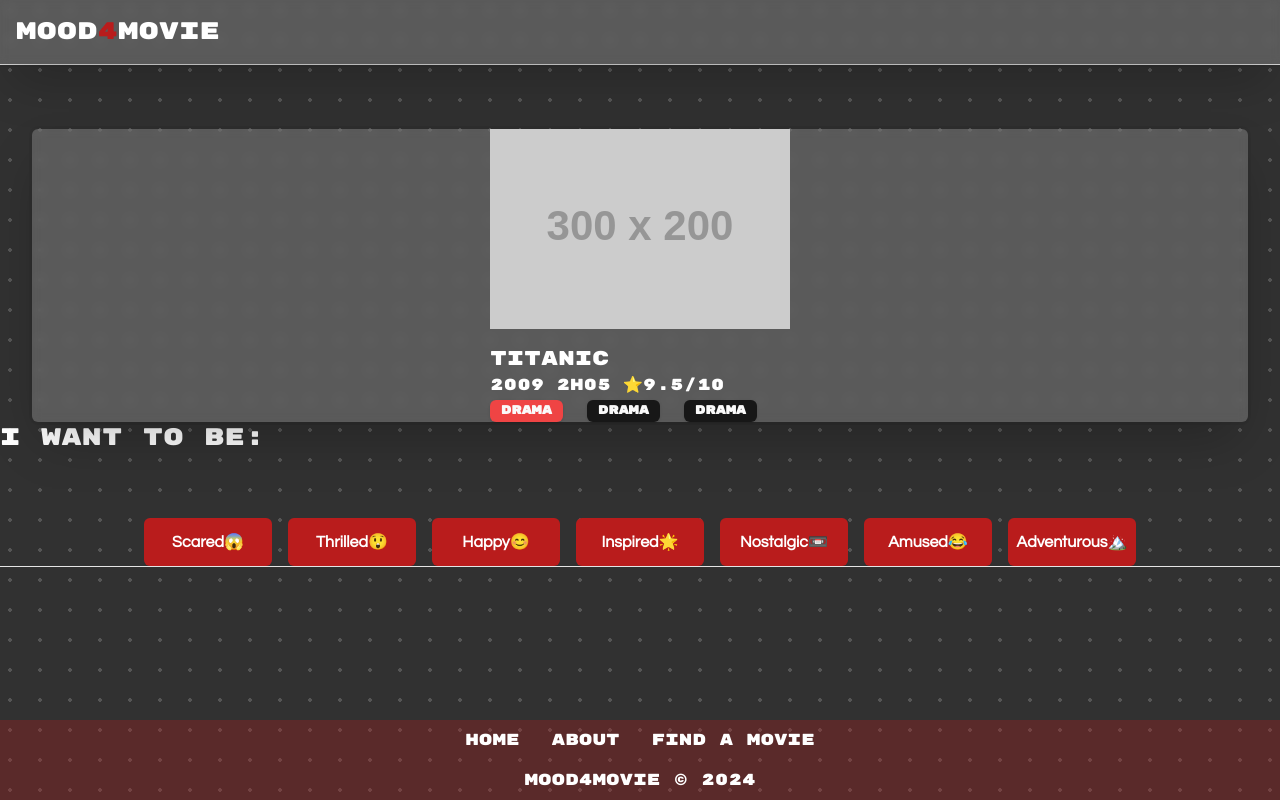
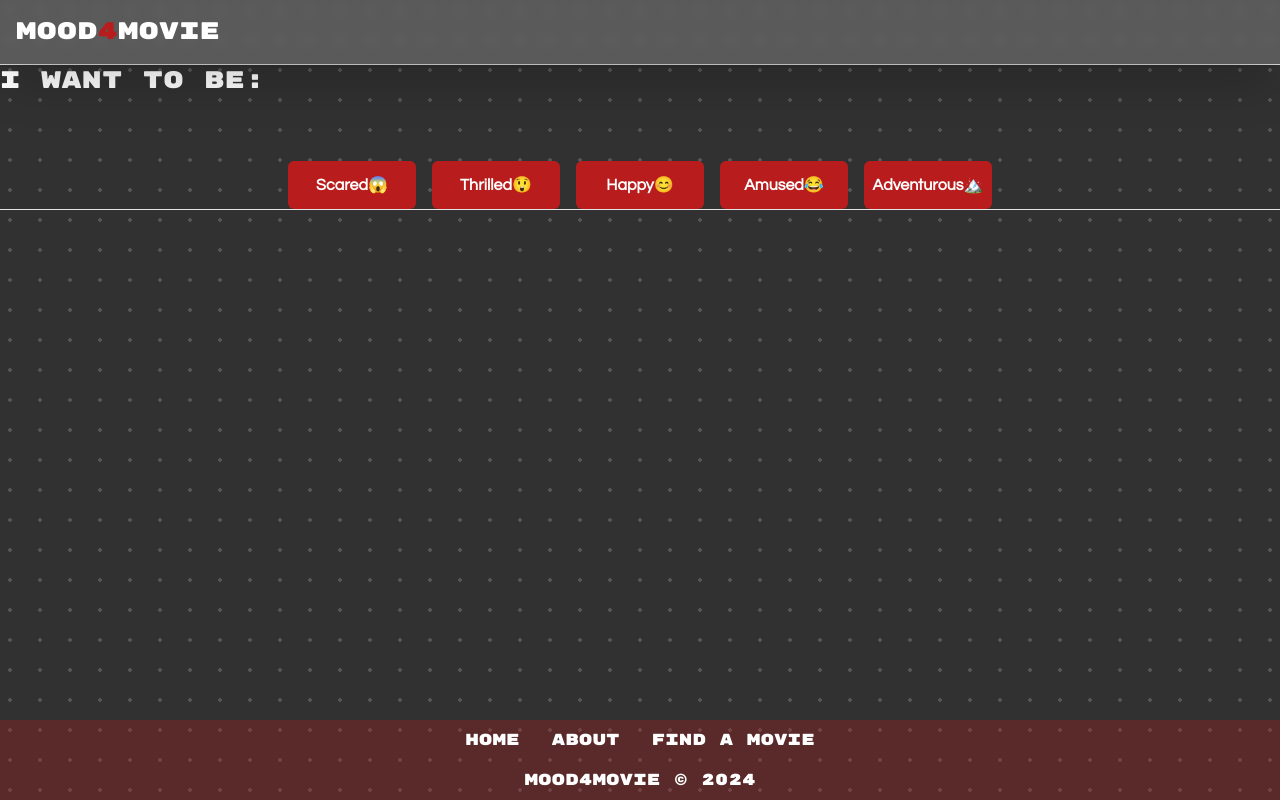
Before and after one commit to yossef-assouline/mood4movie, a Next.js app: page /mood-picker in a window 1280 px wide. Built offline with nearby package versions, Linux system fonts and the light colour scheme; a web font is replaced by a local one.

Commit message:
created components to handle user pick & implemented zustand & fetching data functions

```diff
--- /dev/null
+++ b/app/about/page.jsx
@@ -0,0 +1,13 @@
+"use client"
+import ShaderGr  from "../../components/ui/ShaderGr"
+
+
+export default function page() {
+  return (
+    <>
+    <div>
+
+    </div>
+    </>
+  )
+}
--- a/app/globals.css
+++ b/app/globals.css
@@ -46,6 +46,17 @@
       background-size: 30px 30px;
       background-position: -5px -5px
     }
+    .youtube-wrapper{
+      padding-top: 56.25%;
+
+    }
+    .youtube-embed{
+      position: absolute;
+      left: 0;
+      bottom: 0;
+      width: 100%;
+      height: 100%;
+    }
     .dark {
       --background: 0 0% 3.9%;
       --foreground: 0 0% 98%;
--- a/app/mood-picker/page.jsx
+++ b/app/mood-picker/page.jsx
@@ -2,9 +2,14 @@
 import { Footer } from '@/components/ui/Footer'
 import Navbar from '@/components/ui/NavBar'
 import React from 'react'
+import { useStore } from "../../state/state.store";
 import { Picker } from '@/components/ui/Picker'
 import { MovieInfo } from '@/components/ui/MovieInfo'
+import {fetchMovie} from "../../lib/movieUtils"
 export const MoodPicker = () => {
+
+
+
   return (
     <>
     <Navbar/>
--- a/components/ui/MovieInfo.jsx
+++ b/components/ui/MovieInfo.jsx
@@ -1,39 +1,59 @@
-import React from "react";
+import React, { useState } from "react";
 import { Badge } from "./badge";
+import { useStore } from "../../state/state.store";
+import { useEffect } from "react";
+import Image from "next/image";
 export const MovieInfo = () => {
-  return (
+
+  const movie_id = useStore((state) => (state.movie_id))
+  const moodSelected = useStore((state) => state.moodSelected);
+  const movies = useStore((state) => state.movies);
+  const randomMovie = useStore((state) => (state.randomMovie))
+
+  // useEffect(() => {
+  //   console.log(randomMovie)
+  // },[randomMovie])
+  return moodSelected ? (
     <div className="flex max-sm:justify-center  items-center flex-col bg-white/20 ml-8 mr-8 mt-16 max-sm:h-96 rounded-md ring ring-black/5 shadow-2xl backdrop-blur-sm">
-      <div className=" border-white w-3/3">
-        <img
-          src="https://placehold.co/300x200"
-          className="flex"
+      <div className="max-sm:w-5/6 flex flex-col items-center">
+        <div className="youtube-wrapper overflow-hidden w-full shadow-[0_1px_30px_rgba(185,28,28)] relative">
+          <iframe
+            className="youtube-embed rounded-md "
+            src={randomMovie.trailer}
+            frameborder="0"
+            allow="autoplay; encrypted-media"
+            allowfullscreen
+          ></iframe>
+        </div>
+
+        {/* <Image
+          src={`${baseUrl}${movies[1].poster_path}`}
+          className="w-4/12 rounded-md"
+          width={300}
+          height={200}
           alt=""
-        />
-        <h1 className="text-left mt-4 text-white text-xl">Titanic</h1>
+        /> */}
+
+        <h1 className="max-sm:text-center mt-4 text-white text-xl">
+          {randomMovie.title}
+        </h1>
         <ul className="flex gap-3 text-white">
-          <li>2009</li>
+          <li>{randomMovie.release_date}</li>
           <li>2h05</li>
-          <li>⭐9.5/10</li>
+
+          <li>{randomMovie.review}</li>
         </ul>
-        <ul className="flex flex-wrap gap-6">
-          <li>
-            <Badge variant="destructive">Drama</Badge>
-          </li>
-          <li>
-            <Badge>Drama</Badge>
-          </li>
-          <li>
-            <Badge>Drama</Badge>
-          </li>
-
-
-
-
-
-
+        <ul className="flex flex-wrap gap-2 justify-center">
+          {movie_id.map((id_name) => (
+            <li>
+            <Badge variant="destructive">{id_name}</Badge>
+            </li>
+          ))}
 
         </ul>
       </div>
     </div>
+  ) : (
+    ""
   );
 };
--- a/components/ui/NavBar.jsx
+++ b/components/ui/NavBar.jsx
@@ -47,7 +47,7 @@ export default function Navbar() {
             <li
               className={`text-3xl relative after:bg-red-700 h-20 after:absolute after:h-1 after:w-0 after:bottom-0 flex items-center justify-start after:left-0 hover:after:w-full after:transition-all after:duration-300 `}
             >
-              <Link href="/" className="h-10 ml-4 tracking-tighter">
+              <Link href="/about" className="h-10 ml-4 tracking-tighter">
                 About
               </Link>
             </li>
--- a/components/ui/Picker.jsx
+++ b/components/ui/Picker.jsx
@@ -1,15 +1,25 @@
-import React from "react";
-
+import React, { useEffect , useState } from "react";
+import { useStore } from "../../state/state.store";
+import { fetchMovie,convertId } from "@/lib/movieUtils";
 export const Picker = () => {
   const categories = [
-    { name: "Scared😱" },
-    { name: "Thrilled😲" },
-    { name: "Happy😊" },
-    { name: "Inspired🌟" },
-    { name: "Nostalgic📼" },
-    { name: "Amused😂" },
-    { name: "Adventurous🏔️" },
+    { name: "Scared😱" ,id:'27' },
+    { name: "Thrilled😲" ,id:'53' },
+    { name: "Happy😊" ,id:'35'},
+    { name: "Amused😂", id:'10751'},
+    { name: "Adventurous🏔️",id:'12'},
+
   ];
+
+  const setMoodSelected = useStore((state) => (state.setMoodSelected))
+  const movies = useStore((state) => (state.movies))
+
+
+
+
+
+
+
   return (
     <>
       <div className="max-sm:flex max-sm:flex-col items-center  max-sm:mt-8 max-sm:min-h-screen">
@@ -17,6 +27,11 @@ export const Picker = () => {
         <div className="flex flex-wrap gap-4 justify-center ">
           {categories.map((categorie) => (
             <button
+              key={categorie.name}
+              onClick={()=>{setMoodSelected(categorie.name)
+                fetchMovie(categorie.id)
+
+              }}
               href="/mood-picker"
               className="overflow-hidden flex justify-center items-center mt-16 font-questrial w-32  h-12 bg-red-700 text-white border-none rounded-md text-l font-bold cursor-pointer relative z-10 group"
             >
--- a/components/ui/badge.jsx
+++ b/components/ui/badge.jsx
@@ -13,7 +13,7 @@ const badgeVariants = cva(
         secondary:
           "border-transparent bg-secondary text-secondary-foreground hover:bg-secondary/80",
         destructive:
-          "border-transparent bg-destructive text-destructive-foreground shadow hover:bg-destructive/80",
+          "border-white bg-destructive text-destructive-foreground shadow hover:bg-destructive/80",
         outline: "text-foreground",
       },
     },
--- /dev/null
+++ b/lib/movieUtils.js
@@ -0,0 +1,83 @@
+
+"use client"
+import React from "react";
+import { useState } from "react";
+import { useStore } from "../state/state.store";
+
+export const fetchMovie = async (genreId) => {
+  const setMovies = useStore.getState().setMovies
+  const movies = useStore.getState().movies
+  const baseUrl = 'https://api.themoviedb.org/3';
+  const apiKey = '8c2d0c3c9654a741238fa24bb955a6b4'
+  const endpoint = `${baseUrl}/discover/movie?api_key=${apiKey}&with_genres=${genreId}&sort_by=popularity.desc`
+
+  const response = await fetch(endpoint);
+
+  if (!response.ok) {
+    throw new Error(`HTTP error! status: ${response.status}`);
+  }
+
+  const data = await response.json();
+  setMovies( data.results )
+  convertId(movies[1]?.genre_ids)
+  fetchTrailer(movies[1]?.id)
+}
+
+
+export const fetchTrailer = async (movieId) => {
+
+  const baseUrl = 'https://api.themoviedb.org/3/movie/';
+  const apiKey = '8c2d0c3c9654a741238fa24bb955a6b4'
+  const endpoint = `${baseUrl}${movieId}/videos?api_key=${apiKey}`
+  const response = await fetch(endpoint);
+
+  if (!response.ok) {
+    throw new Error(`HTTP error! status: ${response.status}`);
+  }
+  const data = await response.json();
+  if (data.results && data.results.length > 0) {
+    const trailer = data.results.find(video => video.type === 'Trailer' && video.site === 'YouTube');
+    if (trailer) {
+      useStore.getState().setRandomMovie(trailer.key)
+    } else {
+        console.log('Trailer not found');
+    }
+
+
+
+}}
+
+
+export const convertId = (id_array) => {
+  const convertedId = []
+  const imtdb_categories = useStore.getState().imtdb_categories;
+  if(Array.isArray(id_array)){
+    id_array.forEach((id)=>{
+      if(convertedId.length > 3){
+        return
+      }
+      convertedId.push(imtdb_categories[id])
+      })
+  }
+  else {
+    throw new Error("NOT AN ARRAY")
+  }
+    useStore.setState((state)=>({movie_id:convertedId.slice(0,3)}))
+    createMovie()
+}
+
+export const createMovie = () => {
+  const movies = useStore.getState().movies
+  const movie_id = useStore.getState().movie_id
+
+
+  const movie = {
+    id : movies[1]?.id,
+    title : movies[1]?.title,
+    release_date : movies[1]?.release_date.slice(0, 4),
+    review : `⭐${movies[1]?.vote_average}/10`,
+    tags : movie_id,
+
+  }
+  useStore.setState((state)=>({randomMovie : movie}))
+}
--- a/next.config.mjs
+++ b/next.config.mjs
@@ -1,4 +1,19 @@
 /** @type {import('next').NextConfig} */
-const nextConfig = {};
+const nextConfig = {
+    images: {
+        remotePatterns: [
+          {
+            protocol: 'https',
+            hostname: 'image.tmdb.org',
+            port: '',
+            pathname: '/t/p/**/**',
+          },
+        ],
+      },
+
+
+
+
+}
 
 export default nextConfig;
--- /dev/null
+++ b/state/state.store.js
@@ -0,0 +1,41 @@
+import {create} from "zustand";
+
+export const useStore = create((set) => ({
+    moodSelected : false,
+    setMoodSelected: (value) => set({ moodSelected : value}),
+    movies : [],
+    imtdb_categories:{
+        28: "Action",
+        12: "Adventure",
+        16: "Animation",
+        35: "Comedy",
+        80: "Crime",
+        99: "Documentary",
+        18: "Drama",
+        10751: "Family",
+        14: "Fantasy",
+        36: "History",
+        27: "Horror",
+        10402: "Music",
+        9648: "Mystery",
+        10749: "Romance",
+        878: "Sci-fi",
+        10770: "TV Movie",
+        53: "Thriller",
+        10752: "War",
+        37: "Western"
+      },
+    setMovies: (movies) => set({ movies }),
+    movie_id:[],
+    setId: (ids) => set({ ids }),
+    randomMovie:{},
+    setRandomMovie: (randomMovie) => set({ ids }),
+    setRandomMovie: (trailerKey) => set((state) => ({
+      randomMovie: {
+        ...state.randomMovie,
+        trailer: `https://www.youtube-nocookie.com/embed/${trailerKey}`
+      }
+    }))
+
+
+}))
```
Also changed, not shown: components/ui/Hero.jsx (+5 -5 lines), package.json (+7 -1 lines), 1 other file (tests, documents, lock files or other folders). Lines whose indentation alone changed are shown as unchanged.
